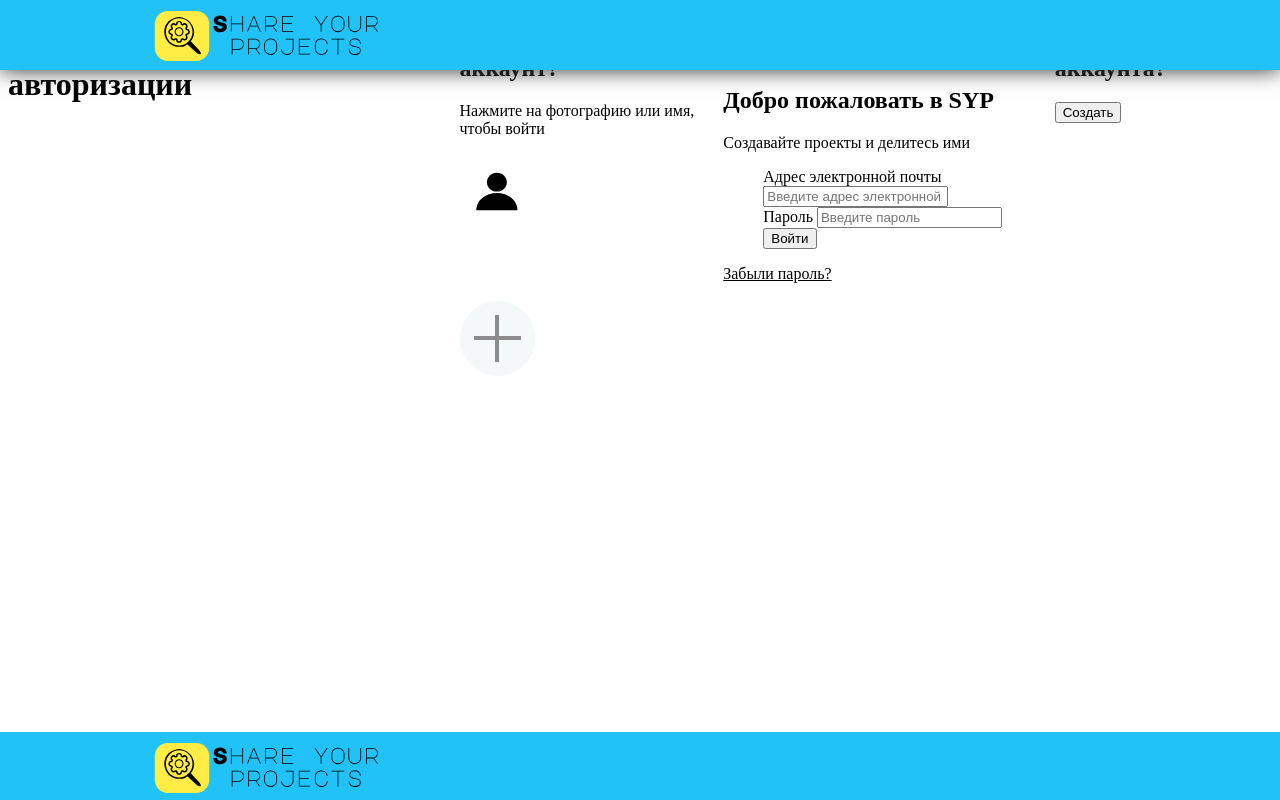
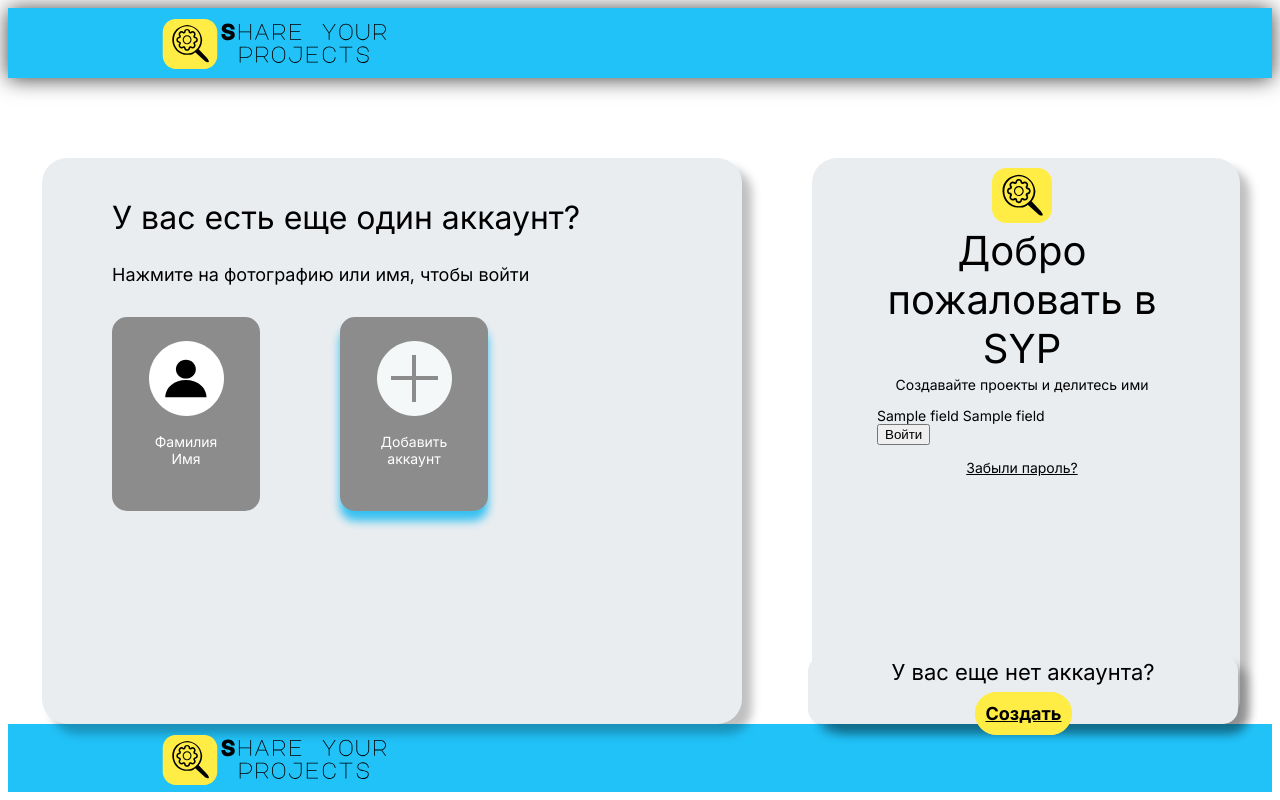
Before and after one commit to Digital-Activists/Digital-Portfolio, a Django app: template portfolio/templates/portfolio/Registration and login.html in a window 1280 px wide. Run offline with Django 5.2, Linux system fonts and the light colour scheme; the template is opened without the code that fills it: most values are stand-ins (such as "Sample title", 1, 10 or a date in 2020).

Commit message:
feat: сделал login и подтверждение почты

```diff
--- a/DigitalPortfolio/settings.py
+++ b/DigitalPortfolio/settings.py
@@ -107,7 +107,7 @@ AUTH_PASSWORD_VALIDATORS = [
 # Internationalization
 # https://docs.djangoproject.com/en/5.0/topics/i18n/
 
-LANGUAGE_CODE = 'en-us'
+LANGUAGE_CODE = 'ru'
 
 TIME_ZONE = 'UTC'
 
--- a/portfolio/models.py
+++ b/portfolio/models.py
@@ -8,11 +8,6 @@ from django.urls import reverse
 # TODO: Хеширование пароля
 class Profile(models.Model):
     user = models.OneToOneField(User, on_delete=models.CASCADE)
-    # email = models.EmailField(unique=True, verbose_name='Email')
-    # nickname = models.CharField(max_length=50, unique=True, verbose_name='Никнейм')
-    # first_name = models.CharField(max_length=50, verbose_name='Имя')
-    # last_name = models.CharField(max_length=50, verbose_name='Фамилия')
-    # password = models.CharField(max_length=50, verbose_name='Пароль')
     patronymic = models.CharField(max_length=50, blank=True, verbose_name='Отчество')
     date_of_birth = models.DateField(verbose_name='Дата рождения')
 
@@ -27,7 +22,6 @@ class Profile(models.Model):
         verbose_name_plural = 'users'
         ordering = ['user__last_name', 'user__first_name', 'patronymic']
 
-
 # @receiver(post_save, sender=User)
 # def create_user_profile(sender, instance, created, **kwargs):
 #     if created:
--- a/portfolio/templates/portfolio/Registration and login.html
+++ b/portfolio/templates/portfolio/Registration and login.html
@@ -1,45 +1,59 @@
 {% extends 'portfolio/base.html' %}
+{% load static %}
+
+{% block style_load %}
+    <link rel="stylesheet" href="{% static 'portfolio/css/Registration and login.css' %} "/>
+{% endblock %}
 
 {% block main %}
-<h1>Страница регистрации и авторизации</h1>
     <form action="" method="post" class="account_form">
         <h2>У вас есть еще один аккаунт?</h2>
         <p id="text">Нажмите на фотографию или имя, чтобы войти</p>
         <div class="account">
-        <img src="images/profile icon.svg" alt="Фотография аккаунта">
+            <img src="{% static 'portfolio/images/profile icon.svg' %}" alt="Фотография аккаунта">
             <p><a href="#" style="text-decoration: none; color:white;">Фамилия <br/>Имя</a></p>
         </div>
         <div class="create_account">
-        <img src="images/circleAccount.svg" alt="Добавить аккаунт">
+            <img src="{% static 'portfolio/images/circleAccount.svg' %}" alt="Добавить аккаунт">
             <p><a href="#" style="text-decoration: none; color:white;">Добавить <br/>аккаунт</a></p>
         </div>
     </form>
 
     <form action="" method="post" class="login_form">
-    <img src="images/log.svg" alt="Логотип сайта SYP">
+        <img src="{% static 'portfolio/images/log.svg' %}" alt="Логотип сайта SYP">
         <h2>Добро пожаловать в SYP</h2>
         <p id="text">Создавайте проекты и делитесь ими</p>
+        {% csrf_token %}
+
         <ol>
-        <li class="email-address">
-            <label for="email_Adress">Адрес электронной почты</label>
-            <input type="email" name="email_Adress" placeholder="Введите адрес электронной почты"/>
+{#            <li class="email-address">#}
+{#                <label for="email_Adress">Адрес электронной почты</label>#}
+{#                <input type="email" name="email_Adress" placeholder="Введите адрес электронной почты"/>#}
+{#            </li>#}
+{#            <li class="password">#}
+{#                <label for="Password">Пароль</label>#}
+{#                <input type="password" name="password" placeholder="Введите пароль"/>#}
+{#            </li>#}
+            {% for field in form_login %}
+                <li class="{{ field.field.widget.attrs.class }}">
+                    <label for="{{ field.id_for_label }}">{{ field.label }}</label>
+                    {{ field }}
+                    <div class="form-error">{{ field.errors }}</div>
                 </li>
-        <li class="password">
-            <label for="Password">Пароль</label>
-            <input type="password" name="password" placeholder="Введите пароль"/>
-        </li>
+            {% endfor %}
+
             <li class="loginLink">
-            <input type="submit" value='Войти'/>
+                <button type="submit">Войти</button>
             </li>
         </ol>
         <p class="forgotPassword">
-        <a href="#" style="color:black;">Забыли пароль?</a>
+            <a href="{% url "email_recovery" %}" style="color:black;">Забыли пароль?</a>
         </p>
     </form>
 
     <form action="" method="post" class="registration_form">
         <h2>У вас еще нет аккаунта?</h2>
-    <input type="submit" value='Создать'/>
+        <a href="{% url "register" %}">Создать</a>
     </form>
 
 {% endblock %}
--- a/portfolio/templates/portfolio/Registration.html
+++ b/portfolio/templates/portfolio/Registration.html
@@ -6,7 +6,6 @@
 {% endblock %}
 
 {% block main %}
-    <h1>Регистрация</h1>
     <form method="post" class="main_registration_form">
         {% csrf_token %}
         <ol>
@@ -17,8 +16,8 @@
                     <div class="form-error">{{ field.errors }}</div>
                 </li>
             {% endfor %}
-            <li>
-                <button type="submit" class="confirm">Подтвердить</button>
+            <li class="Confirm">
+                <input type="submit" value='Подтвердить'/>
             </li>
         </ol>
     </form>
--- a/portfolio/templates/portfolio/base.html
+++ b/portfolio/templates/portfolio/base.html
@@ -26,6 +26,7 @@
 </header>
 
 <main>
+<h1>{{ title }}</h1>
 {% block main %}
 {% endblock %}
 </main>
--- a/portfolio/urls.py
+++ b/portfolio/urls.py
@@ -3,6 +3,12 @@ from django.urls import path
 from .views import *
 
 urlpatterns = [
-    path('', portfolio, name='home'),
+    # path('/', , name=''),
+    path('', index, name='home'),
     path('register/', register, name='register'),
+    path('login/', LoginUser.as_view(), name='login'),
+    path('logout/', logout_user, name='logout'),
+    path('reset_password/', reset_password, name='reset_password'),
+    path('email_recovery/', EmailRecovery.as_view(), name='email_recovery'),
+    path('enter_code_from_email/', enter_code_from_email, name='enter_code_from_email'),
 ]
--- a/static/portfolio/css/Header&Footer.css
+++ b/static/portfolio/css/Header&Footer.css
@@ -1,32 +1,28 @@
-.main-header{
-    position: fixed;
-    z-index: 10000;
-    top: 0;
-    left: 0;
+.main-header {
     width: 100%;
     height: 70px;
     background-color: #21c2f8;
+    margin-bottom: auto;
 
     box-shadow: 0px 1px 20px 0px rgb(65, 64, 64);
 }
 
-.logotip img{
+.logotip img {
     width: 250px;
     height: 60px;
     padding-left: 152px;
     margin-top: 5px;
 }
-.main-footer{
-    position: fixed;
-    bottom: 0;
-    left:0;
+
+.main-footer {
+    margin-top: auto;
     width: 100%;
     height: 68px;
     background-color: #21c2f8;
-
+    flex: 0 0 auto;
 }
 
-main{
+main {
     display: flex;
     justify-content: center;
 }
--- a/static/portfolio/css/Registration and login.css
+++ b/static/portfolio/css/Registration and login.css
@@ -11,7 +11,6 @@ h1 {
 
 .account_form {
     width: 700px;
-    height: 400px;
     margin-top: 80px;
     margin-right: 70px;
 
@@ -59,7 +58,6 @@ h1 {
 
 .login_form {
     width: 300px;
-    height: 482px;
     margin-top: 80px;
     margin-right: 85px;
 
@@ -90,7 +88,7 @@ h1 {
     text-align: left;
 }
 
-.email-address {
+.email_Adress {
     padding-top: 15px;
 }
 
@@ -103,7 +101,7 @@ ol {
     margin-left: -35px;
 }
 
-.email-address input, .password input {
+.email_Adress input, .password input {
     width: 293px;
     height: 33px;
     margin-top: 5px;
@@ -117,7 +115,20 @@ ol {
 
 }
 
-.loginLink input, .registration_form input {
+.registration_form a {
+    margin-left: 1px;
+    background-color: #FFEC44;
+    color: black;
+    padding: 10px;
+    border-radius: 25px;
+    border: solid 1px #FFEC44;
+    width: 293px;
+    height: 35px;
+    font-weight: bold;
+    font-size: 18px;
+}
+
+.loginLink input {
     margin-left: 1px;
     background-color: #FFEC44;
     color: black;
@@ -140,7 +151,6 @@ ol {
 
 .registration_form {
     width: 430px;
-    height: 85px;
     margin-top: 578px;
     margin-left: -517px;
 
```
Also changed, not shown: portfolio/forms.py (+34 -6 lines), portfolio/static/portfolio/css/Header&Footer.css (+5 -12 lines), portfolio/static/portfolio/css/Registration and login.css (+16 -6 lines), portfolio/static/portfolio/css/Registration.css (+14 -11 lines), portfolio/static/portfolio/css/css-for-recovery-password&email.css (+11 -8 lines), portfolio/templates/portfolio/Email-Recovery.html (+13 -3 lines), portfolio/templates/portfolio/Password-reset.html (+6 -1 lines), portfolio/templates/portfolio/index.html (added, +9 -0 lines), portfolio/views.py (+56 -4 lines), static/portfolio/css/Registration.css (+14 -11 lines), static/portfolio/css/css-for-recovery-password&email.css (+11 -8 lines), db.sqlite3. Lines whose indentation alone changed are shown as unchanged.
